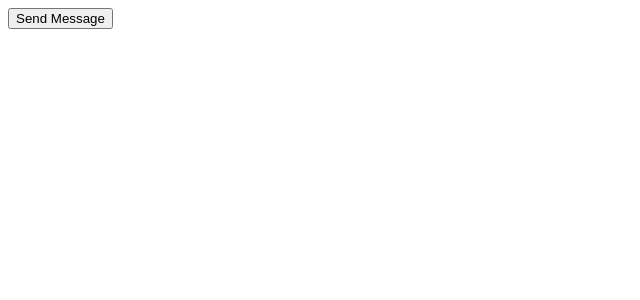
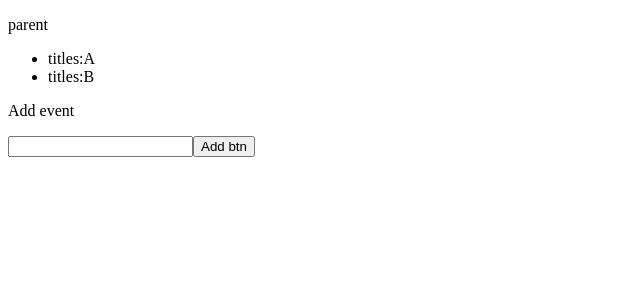
Before and after one commit to Felexonyango/angular-demo-prac, an Angular app: page / in a window 1280 px wide. Shown: the top 300 px of the page, without its empty margins (0-640 px from the left). Built offline with nearby package versions, Linux system fonts and the light colour scheme.

Commit message:
updated output/child data shairing

```diff
--- a/src/app/child/child.component.html
+++ b/src/app/child/child.component.html
@@ -1 +1,4 @@
-<p>{{message}}</p>
+
+<p>Add event</p>
+<input type="text"id='title-input'#test>
+<button (click)="addMethod(test.value)">Add btn</button>
--- a/src/app/child/child.component.ts
+++ b/src/app/child/child.component.ts
@@ -1,4 +1,4 @@
-import { Component, Input, OnDestroy, OnInit } from '@angular/core';
+import { Component, Input,Output, OnDestroy, OnInit, EventEmitter } from '@angular/core';
 import { ParentComponent } from '../parent/parent.component';
 import { Subscription } from 'rxjs';
 
@@ -8,14 +8,18 @@ import { Subscription } from 'rxjs';
   styleUrls: ['./child.component.css']
 })
 export class ChildComponent implements OnDestroy,OnInit  {
-
-  @Input() message!: string;
+  @Input() title!:string
+  @Output() newtitle =new EventEmitter<string>()
 
   constructor() {}
   ngOnDestroy() {
     console.log('child component is destroyed');
   }
   ngOnInit() {
-  console.log(this.message,'this is child component')
+
+  }
+
+  addMethod(value:string) {
+    this.newtitle.emit(value);
   }
 }
--- a/src/app/parent/parent.component.html
+++ b/src/app/parent/parent.component.html
@@ -1,2 +1,5 @@
-<button (click)="sendMessage()">Send Message</button>
-<app-child [message]="parentMessage"></app-child>
+<p>parent</p>
+<ul>
+  <li *ngFor="let title of titles">titles:{{ title }}</li>
+</ul>
+<app-child [title]="parentMessage" (newtitle)="addTitle($event)"></app-child>
--- a/src/app/parent/parent.component.ts
+++ b/src/app/parent/parent.component.ts
@@ -8,12 +8,10 @@ import { Subject } from 'rxjs';
 })
 export class ParentComponent {
 //emits values to child component
-
-  @Output() messageEvent =new EventEmitter<string> ();
-
-  parentMessage!:string
-  sendMessage() {
-    this.parentMessage = 'Hello from parent!';
-    this.messageEvent.emit(this.parentMessage);
+  parentMessage="Parent title changed"
+  titles =["A", "B"]
+  addTitle(newTitle:string){
+    this.titles.push(newTitle)
+    console.log(newTitle,'test data')
   }
 }
```
